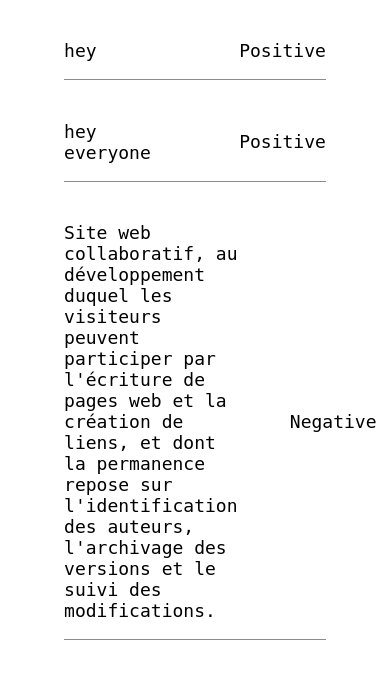
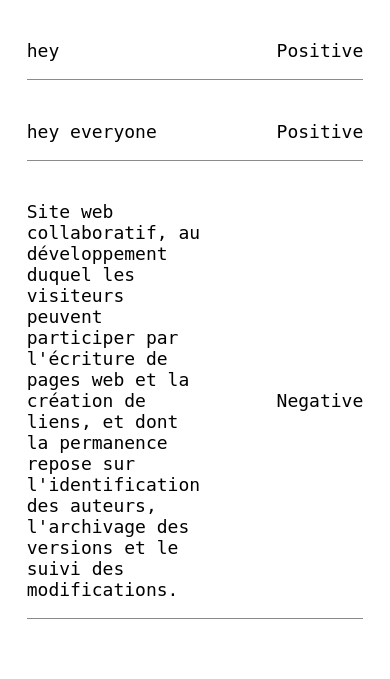
Before and after one commit to Dar-rius/Wolof_IA, a Django app: page /home/data/ in a window 390 px wide. Shown: the part 58-737 px from the top of the page. Run offline with Django 4.2, Linux system fonts and the light colour scheme; data comes from the database, SQL or seed files in the repository.

Commit message:
update: responsive

```diff
--- a/message_wolof/static/message_wolof/datas.css
+++ b/message_wolof/static/message_wolof/datas.css
@@ -50,8 +50,14 @@ body{
     padding-right: 20%;
 }
 
+
+@media only screen and (max-width: 1050px){
+    .sec2{
+        width: 90%;
+    }
+}
+
 @media only screen and (max-width: 650px){
-
 
     header div{
         display: flex;
```
